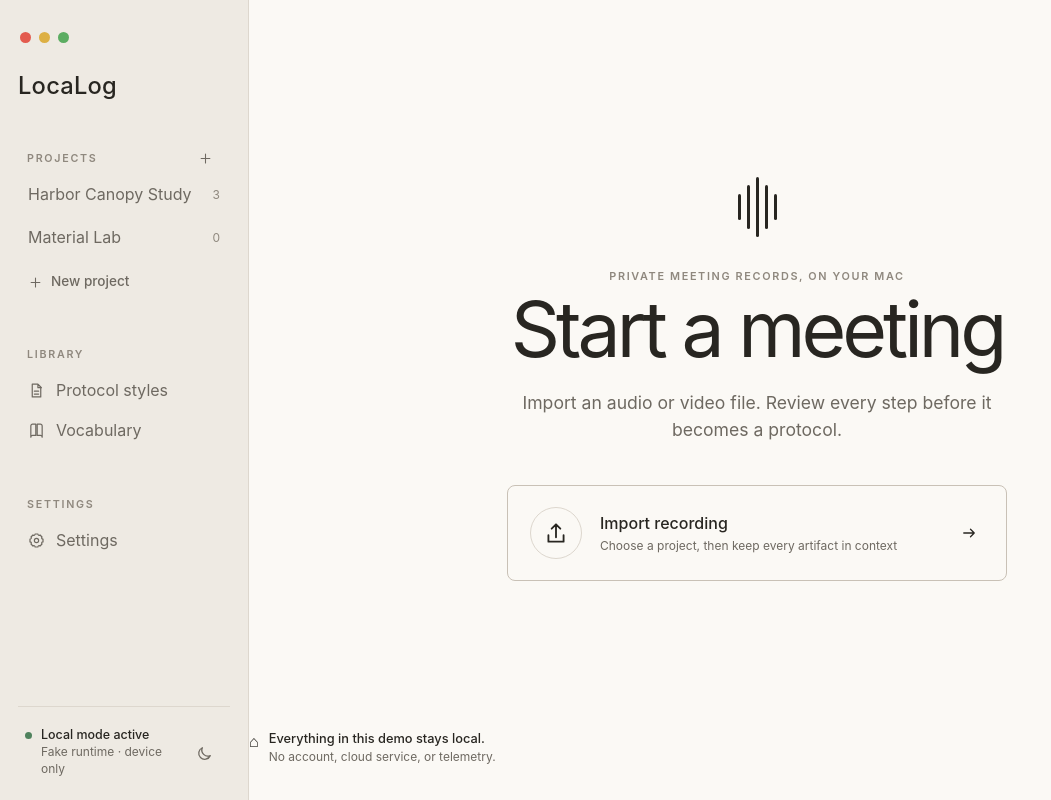
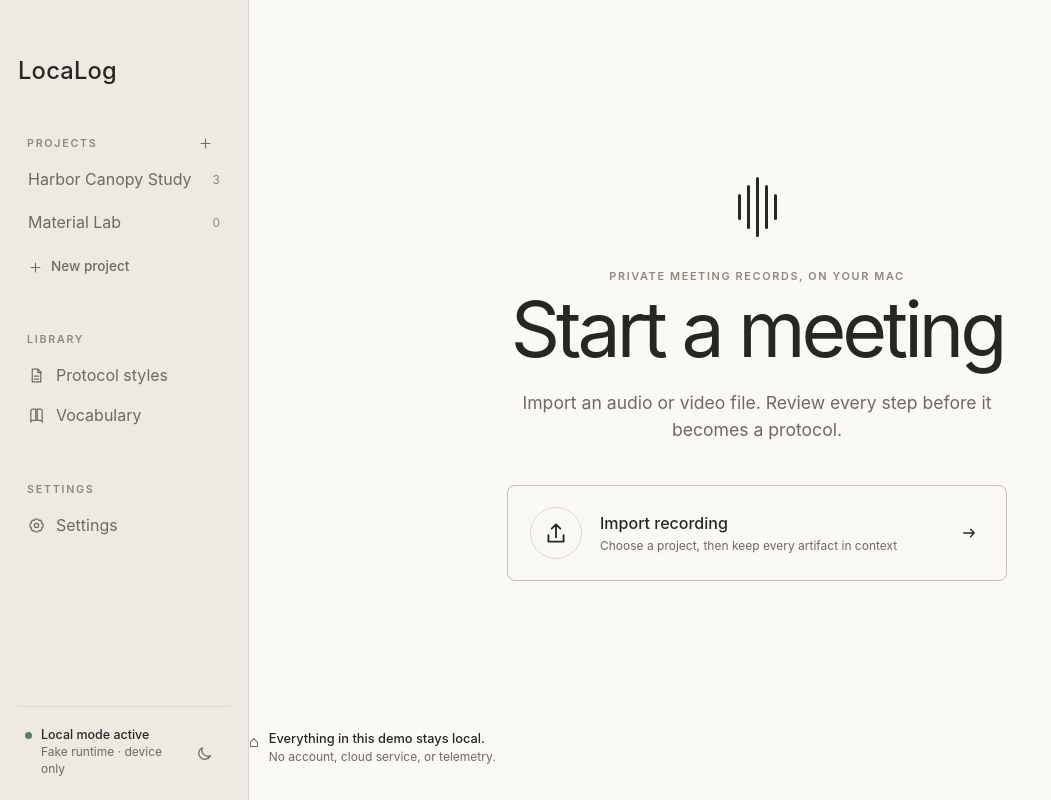
Before and after one commit to PascalNun/localog, a Svelte app: page / in a window 1280 px wide. Shown: the whole page, without its empty margins (0-1051 px from the left). Built offline with nearby package versions, Linux system fonts and the light colour scheme; a web font is replaced by a local one.

Commit message:
fix: remove simulated window controls

```diff
--- a/src/lib/components/Sidebar.svelte
+++ b/src/lib/components/Sidebar.svelte
@@ -22,7 +22,6 @@
 {/if}
 
 <aside class:open class="sidebar" aria-label="Primary navigation">
-  <div class="window-dots" aria-hidden="true"><span></span><span></span><span></span></div>
   <button class="wordmark" onclick={() => navigate({ name: 'start' })}>LocaLog</button>
 
   <nav class="sidebar-nav">
--- a/src/styles.css
+++ b/src/styles.css
@@ -237,30 +237,6 @@ small {
   background: var(--sidebar);
 }
 
-.window-dots {
-  display: flex;
-  gap: 8px;
-  height: 15px;
-  padding-left: 2px;
-}
-
-.window-dots span {
-  width: 11px;
-  height: 11px;
-  border-radius: 50%;
-  background: var(--line-strong);
-}
-
-.window-dots span:nth-child(1) {
-  background: #e35b4f;
-}
-.window-dots span:nth-child(2) {
-  background: #ddb044;
-}
-.window-dots span:nth-child(3) {
-  background: #5cad62;
-}
-
 .wordmark,
 .mobile-wordmark {
   width: fit-content;
```
